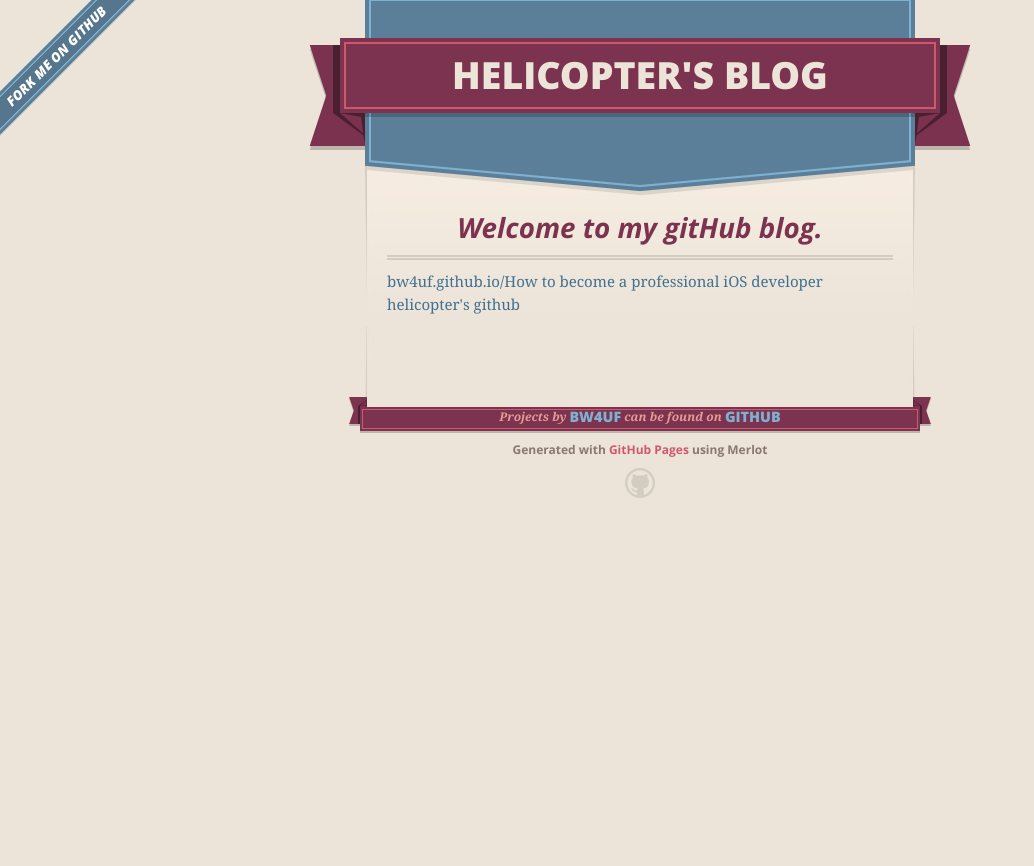
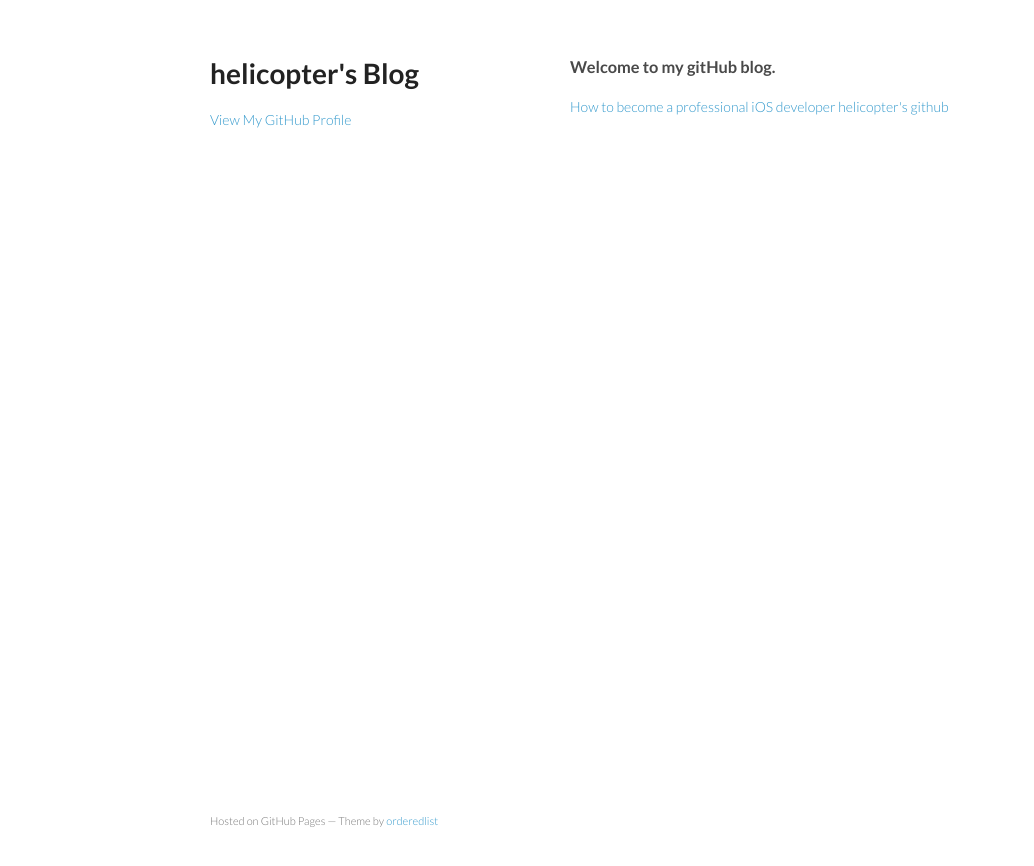
Before and after one commit to bw4uf/bw4uf.github.io, a Jekyll site: the page index.html, which Jekyll copies as it is, in a window 1280 px wide. Shown: the top 866 px of the page, without its empty margins (0-1034 px from the left). Built offline with Jekyll 4.4.1, drawn with Linux system fonts in a browser that asks for light colours; nearby versions of some CDN libraries.

Commit message:
Replace master branch with page content via GitHub

```diff
--- a/index.html
+++ b/index.html
@@ -1,71 +1,39 @@
-<!DOCTYPE html>
+<!doctype html>
 <html>
   <head>
-    <meta charset='utf-8'>
+    <meta charset="utf-8">
     <meta http-equiv="X-UA-Compatible" content="chrome=1">
-    <meta name="viewport" content="width=640">
+    <title>helicopter&#39;s Blog by bw4uf</title>
 
-    <link rel="stylesheet" href="stylesheets/core.css" media="screen">
-    <link rel="stylesheet" href="stylesheets/mobile.css" media="handheld, only screen and (max-device-width:640px)">
+    <link rel="stylesheet" href="stylesheets/styles.css">
     <link rel="stylesheet" href="stylesheets/github-light.css">
-
-    <script type="text/javascript" src="javascripts/modernizr.js"></script>
-    <script type="text/javascript" src="https://ajax.googleapis.com/ajax/libs/jquery/1.7.1/jquery.min.js"></script>
-    <script type="text/javascript" src="javascripts/headsmart.min.js"></script>
-    <script type="text/javascript">
-      $(document).ready(function () {
-        $('#main_content').headsmart()
-      })
-    </script>
-    <title>helicopter&#39;s Blog by bw4uf</title>
+    <meta name="viewport" content="width=device-width, initial-scale=1, user-scalable=no">
+    <!--[if lt IE 9]>
+    <script src="//html5shiv.googlecode.com/svn/trunk/html5.js"></script>
+    <![endif]-->
   </head>
-
   <body>
-    <a id="forkme_banner" href="https://github.com/bw4uf">View on GitHub</a>
-    <div class="shell">
-
+    <div class="wrapper">
       <header>
-        <span class="ribbon-outer">
-          <span class="ribbon-inner">
-            <h1>helicopter&#39;s Blog</h1>
-            <h2></h2>
-          </span>
-          <span class="left-tail"></span>
-          <span class="right-tail"></span>
-        </span>
-      </header>
-
-      <div id="no-downloads">
-        <span class="inner">
-        </span>
-      </div>
+        <h1>helicopter&#39;s Blog</h1>
+        <p></p>
 
 
-      <span class="banner-fix"></span>
+        <p class="view"><a href="https://github.com/bw4uf">View My GitHub Profile</a></p>
 
-
-      <section id="main_content">
+      </header>
+      <section>
         <h3>
 <a id="welcome-to-my-github-blog" class="anchor" href="#welcome-to-my-github-blog" aria-hidden="true"><span class="octicon octicon-link"></span></a>Welcome to my gitHub blog.</h3>
 
-<p><a href="https://github.com/bw4uf/bw4uf.github.io/blob/gh-pages/How%20to%20become%20a%20professional%20iOS%20developer">bw4uf.github.io/How to become a professional iOS developer</a>
+<p><a href="How%20to%20become%20a%20professional%20iOS%20developer.md">How to become a professional iOS developer</a>
 <a href="https://github.com/bw4uf">helicopter's github</a></p>
       </section>
-
       <footer>
-        <span class="ribbon-outer">
-          <span class="ribbon-inner">
-            <p>Projects by <a href="https://github.com/bw4uf">bw4uf</a> can be found on <a href="https://github.com/bw4uf">GitHub</a></p>
-          </span>
-          <span class="left-tail"></span>
-          <span class="right-tail"></span>
-        </span>
-        <p>Generated with <a href="https://pages.github.com">GitHub Pages</a> using Merlot</p>
-        <span class="octocat"></span>
+        <p><small>Hosted on GitHub Pages &mdash; Theme by <a href="https://github.com/orderedlist">orderedlist</a></small></p>
       </footer>
-
     </div>
-
+    <script src="javascripts/scale.fix.js"></script>
 
   </body>
 </html>
--- /dev/null
+++ b/javascripts/scale.fix.js
@@ -0,0 +1,17 @@
+var metas = document.getElementsByTagName('meta');
+var i;
+if (navigator.userAgent.match(/iPhone/i)) {
+  for (i=0; i<metas.length; i++) {
+    if (metas[i].name == "viewport") {
+      metas[i].content = "width=device-width, minimum-scale=1.0, maximum-scale=1.0";
+    }
+  }
+  document.addEventListener("gesturestart", gestureStart, false);
+}
+function gestureStart() {
+  for (i=0; i<metas.length; i++) {
+    if (metas[i].name == "viewport") {
+      metas[i].content = "width=device-width, minimum-scale=0.25, maximum-scale=1.6";
+    }
+  }
+}
--- a/params.json
+++ b/params.json
@@ -1 +1 @@
-{"name":"helicopter's Blog","tagline":"","body":"### Welcome to my gitHub blog.\r\n[bw4uf.github.io/How to become a professional iOS developer](https://github.com/bw4uf/bw4uf.github.io/blob/gh-pages/How%20to%20become%20a%20professional%20iOS%20developer)\r\n[helicopter's github](https://github.com/bw4uf)","google":"","note":"Don't delete this file! It's used internally to help with page regeneration."}
+{"name":"helicopter's Blog","tagline":"","body":"### Welcome to my gitHub blog.\r\n[How to become a professional iOS developer](How to become a professional iOS developer.md)\r\n[helicopter's github](https://github.com/bw4uf)","google":"","note":"Don't delete this file! It's used internally to help with page regeneration."}
--- /dev/null
+++ b/stylesheets/styles.css
@@ -0,0 +1,255 @@
+@import url(https://fonts.googleapis.com/css?family=Lato:300italic,700italic,300,700);
+
+body {
+  padding:50px;
+  font:14px/1.5 Lato, "Helvetica Neue", Helvetica, Arial, sans-serif;
+  color:#777;
+  font-weight:300;
+}
+
+h1, h2, h3, h4, h5, h6 {
+  color:#222;
+  margin:0 0 20px;
+}
+
+p, ul, ol, table, pre, dl {
+  margin:0 0 20px;
+}
+
+h1, h2, h3 {
+  line-height:1.1;
+}
+
+h1 {
+  font-size:28px;
+}
+
+h2 {
+  color:#393939;
+}
+
+h3, h4, h5, h6 {
+  color:#494949;
+}
+
+a {
+  color:#39c;
+  font-weight:400;
+  text-decoration:none;
+}
+
+a small {
+  font-size:11px;
+  color:#777;
+  margin-top:-0.6em;
+  display:block;
+}
+
+.wrapper {
+  width:860px;
+  margin:0 auto;
+}
+
+blockquote {
+  border-left:1px solid #e5e5e5;
+  margin:0;
+  padding:0 0 0 20px;
+  font-style:italic;
+}
+
+code, pre {
+  font-family:Monaco, Bitstream Vera Sans Mono, Lucida Console, Terminal;
+  color:#333;
+  font-size:12px;
+}
+
+pre {
+  padding:8px 15px;
+  background: #f8f8f8;
+  border-radius:5px;
+  border:1px solid #e5e5e5;
+  overflow-x: auto;
+}
+
+table {
+  width:100%;
+  border-collapse:collapse;
+}
+
+th, td {
+  text-align:left;
+  padding:5px 10px;
+  border-bottom:1px solid #e5e5e5;
+}
+
+dt {
+  color:#444;
+  font-weight:700;
+}
+
+th {
+  color:#444;
+}
+
+img {
+  max-width:100%;
+}
+
+header {
+  width:270px;
+  float:left;
+  position:fixed;
+}
+
+header ul {
+  list-style:none;
+  height:40px;
+
+  padding:0;
+
+  background: #eee;
+  background: -moz-linear-gradient(top, #f8f8f8 0%, #dddddd 100%);
+  background: -webkit-gradient(linear, left top, left bottom, color-stop(0%,#f8f8f8), color-stop(100%,#dddddd));
+  background: -webkit-linear-gradient(top, #f8f8f8 0%,#dddddd 100%);
+  background: -o-linear-gradient(top, #f8f8f8 0%,#dddddd 100%);
+  background: -ms-linear-gradient(top, #f8f8f8 0%,#dddddd 100%);
+  background: linear-gradient(top, #f8f8f8 0%,#dddddd 100%);
+
+  border-radius:5px;
+  border:1px solid #d2d2d2;
+  box-shadow:inset #fff 0 1px 0, inset rgba(0,0,0,0.03) 0 -1px 0;
+  width:270px;
+}
+
+header li {
+  width:89px;
+  float:left;
+  border-right:1px solid #d2d2d2;
+  height:40px;
+}
+
+header ul a {
+  line-height:1;
+  font-size:11px;
+  color:#999;
+  display:block;
+  text-align:center;
+  padding-top:6px;
+  height:40px;
+}
+
+strong {
+  color:#222;
+  font-weight:700;
+}
+
+header ul li + li {
+  width:88px;
+  border-left:1px solid #fff;
+}
+
+header ul li + li + li {
+  border-right:none;
+  width:89px;
+}
+
+header ul a strong {
+  font-size:14px;
+  display:block;
+  color:#222;
+}
+
+section {
+  width:500px;
+  float:right;
+  padding-bottom:50px;
+}
+
+small {
+  font-size:11px;
+}
+
+hr {
+  border:0;
+  background:#e5e5e5;
+  height:1px;
+  margin:0 0 20px;
+}
+
+footer {
+  width:270px;
+  float:left;
+  position:fixed;
+  bottom:50px;
+}
+
+@media print, screen and (max-width: 960px) {
+
+  div.wrapper {
+    width:auto;
+    margin:0;
+  }
+
+  header, section, footer {
+    float:none;
+    position:static;
+    width:auto;
+  }
+
+  header {
+    padding-right:320px;
+  }
+
+  section {
+    border:1px solid #e5e5e5;
+    border-width:1px 0;
+    padding:20px 0;
+    margin:0 0 20px;
+  }
+
+  header a small {
+    display:inline;
+  }
+
+  header ul {
+    position:absolute;
+    right:50px;
+    top:52px;
+  }
+}
+
+@media print, screen and (max-width: 720px) {
+  body {
+    word-wrap:break-word;
+  }
+
+  header {
+    padding:0;
+  }
+
+  header ul, header p.view {
+    position:static;
+  }
+
+  pre, code {
+    word-wrap:normal;
+  }
+}
+
+@media print, screen and (max-width: 480px) {
+  body {
+    padding:15px;
+  }
+
+  header ul {
+    display:none;
+  }
+}
+
+@media print {
+  body {
+    padding:0.4in;
+    font-size:12pt;
+    color:#444;
+  }
+}
```
